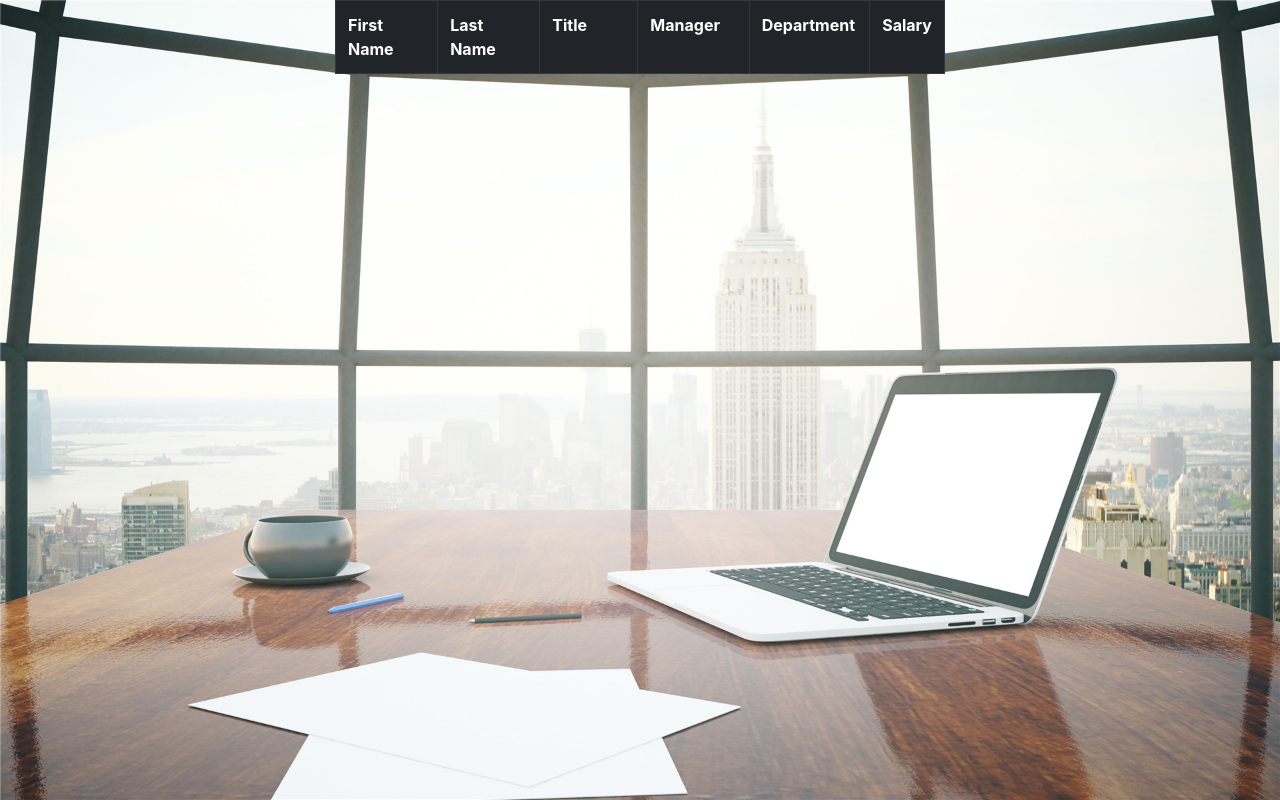
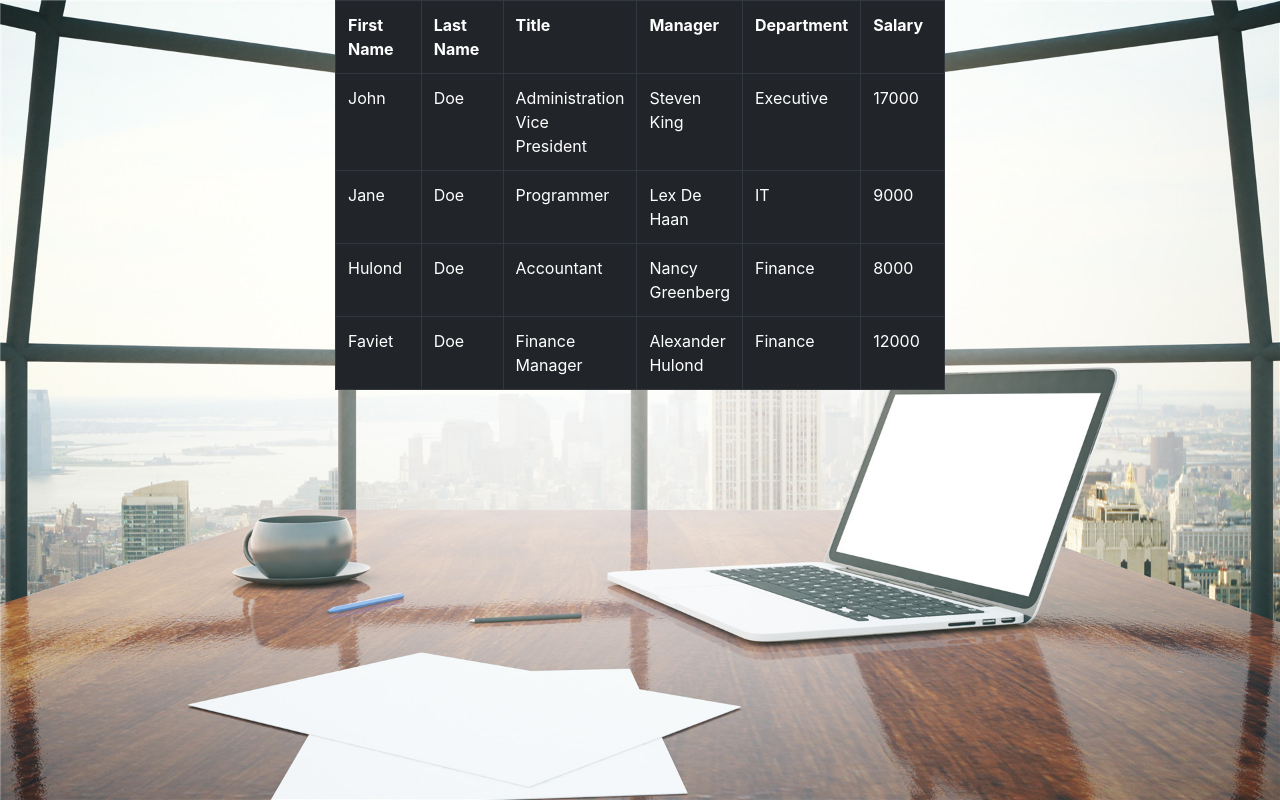
Before and after one commit to riadahmedzakir/Selise-School, a plain HTML site: page Class 3/index.html in a window 1280 px wide. Drawn offline with nearby package versions, Linux system fonts and the light colour scheme.

Commit message:
Row Added

```diff
--- a/Class 3/css/style.css
+++ b/Class 3/css/style.css
@@ -6,7 +6,7 @@ body {
     background-size: 100%;
 }
 
-th {
-	width: 20%;
+th , td{
+	width: 15%;
 	text-transform: capitalize;
 }
--- a/Class 3/javascript/javascript.js
+++ b/Class 3/javascript/javascript.js
@@ -7,8 +7,8 @@
         constructor(myData) {
             this.createTable();
             this.createColumn(myData);
-            this.createRow();
-            console.log(myData);
+            this.createRow(myData);
+            // console.log(myData);
             //console.log(this.objectLength(myData));
             //console.log(Object.keys(myData).length);
             // console.log(myData[Object.keys(myData)[0]]);
@@ -43,8 +43,8 @@
             var newtable = document.createElement("table");
             newtable.classList.add('table');
             newtable.classList.add('table-striped');
+            newtable.classList.add('table-hover');
             newtable.classList.add('table-dark');
-            newtable.classList.add('table-hover');
             newtable.classList.add('table-bordered');
             newtable.setAttribute("id", "myDataTable");
             var element = document.getElementById("tableContainer");
@@ -53,7 +53,7 @@
 
         createColumn(myData) {
             //columnCount = Object.keys(myData).length;
-            var newThread = document.createElement("Thread");
+            var newThread = document.createElement("tr");
             newThread.setAttribute("id", "myDataTableHeader");
             var myDataTable = document.getElementById("myDataTable");
             myDataTable.appendChild(newThread);
@@ -67,8 +67,22 @@
             };
         }
 
-        createRow() {
+        createRow(myData) {
+            var rowCount = this.objectLength(myData);
+            for (var x = 0; x < rowCount; x++) {
+                var newRow = document.createElement("tr");
+                newRow.setAttribute("id", "myDataRow" + x);
+                var myDataTable = document.getElementById("myDataTable");
+                myDataTable.appendChild(newRow);
+                var myDataRow = document.getElementById("myDataRow" + x);
 
+                for (var y in Object.values(myData)[x]) {
+                    var newTd = document.createElement("td");
+                    var textNode = document.createTextNode(Object.values(myData)[x][y]);
+                    newTd.appendChild(textNode);
+                    myDataRow.appendChild(newTd);
+                };
+            }
         }
     }
 
```
